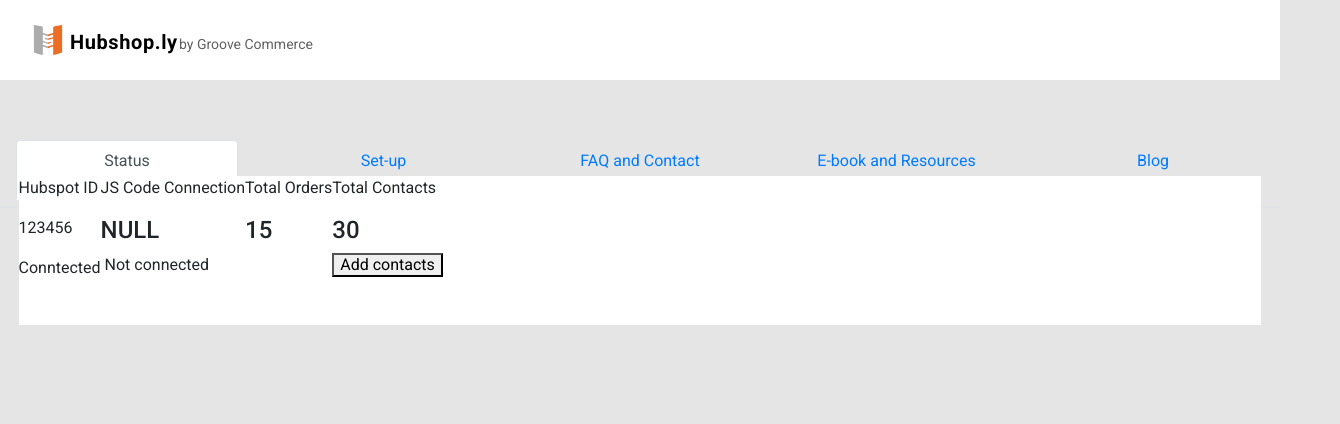
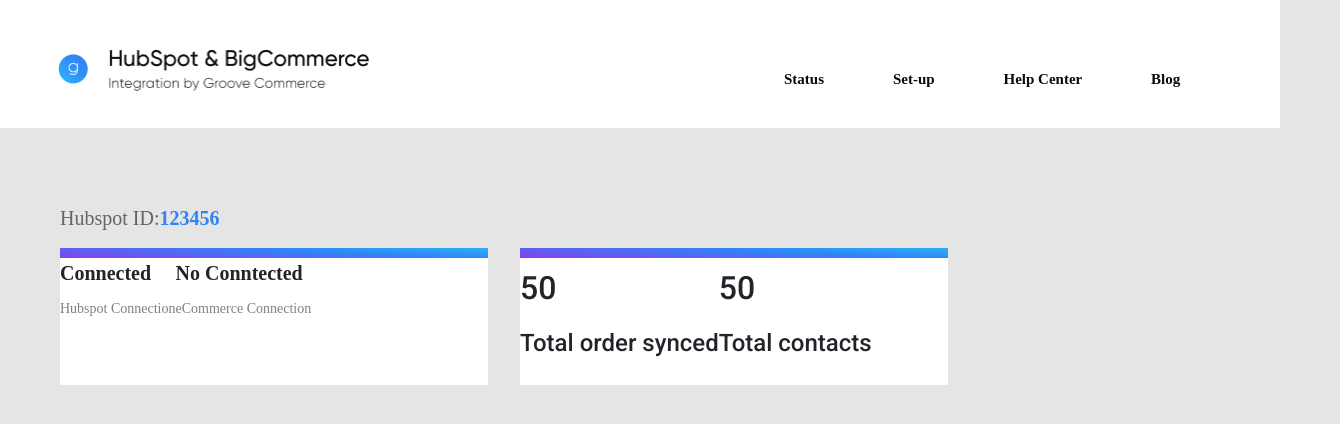
Before and after one commit to michaelzheng1/hubshop.ly, a React app: page / in a window 1280 px wide. Shown: the top 424 px of the page, 1340 px wide, since content can reach past the window. Built offline with nearby package versions, Linux system fonts and the light colour scheme.

Commit message:
status section on version 2

```diff
--- a/src/App.js
+++ b/src/App.js
@@ -14,7 +14,6 @@
             <BrowserRouter>
                 <div className="main-container">
                     <Header />
-                    <NavBar />
                     <Route exact path="/" component={Status} />
                     <Route exact path="/set-up" component={Setup} />
                     <Route exact path="/help-and-resources" component={HelpAndResources} />
--- a/src/components/Header/Header.css
+++ b/src/components/Header/Header.css
@@ -1,21 +1,18 @@
 .header {
   position: relative;
-  /*width: 1020px; */
   width: 100%;
-  height: 80px;
-  /* left: 260px; */
-  /*top: -2px; */
+  height: 128px;
   background: #ffffff;
 }
 
 .header img {
   position: absolute;
-  left: 33px;
-  top: 25px;
-  width: 30px;
-  height: 30px;
+  width: 311.78px;
+  height: 44px;
+  top: 47px;
+  left: 57.77px;
 }
-
+/*
 .header h1 {
   position: absolute;
   left: 70px;
@@ -42,3 +39,4 @@
   text-align: center;
   color: #616161;
 }
+*/
--- a/src/components/Header/Header.js
+++ b/src/components/Header/Header.js
@@ -1,13 +1,15 @@
 import React from 'react';
 import './Header.css';
+import Navbar from '../NavBar/NavBar';
 
 class Header extends React.Component {
     render() {
         return (
             <div className="header">
+                <div className="logo">
                 <img src="src/components/Images/logo.png" />
-                <h1>Hubshop.ly</h1>
-                <p>by Groove Commerce</p>
+                </div>
+                <Navbar />
             </div>
         );
     }
--- a/src/components/NavBar/NavBar.css
+++ b/src/components/NavBar/NavBar.css
@@ -1,34 +1,43 @@
 .navbar {
-  position: relative;
+  position: absolute;
   display: flex;
   text-align: center;
-  top: 52px;
+  width: 428.32px;
+  height: 23px;
+  left: 60%;
+  /*right: 102.68px;*/
+  top: 62px;
 }
+
 .navigation {
-  width: 150px;
-  height: 60px;
-  border-radius: 5px;
-  margin: 0 auto;
-  position: relative;
-  padding-top: 15px;
-
+  font-family: Muli;
+  font-style: normal;
+  font-weight: 600;
+  font-size: 15px;
+  line-height: 19px;
+  text-align: center;
+  color: #0b0b0b;
 }
+/*
 .nav-link {
   width: 222px;
   height: 60px;
 }
+*/
 
+.navigation a {
+  font-family: Muli;
+  font-style: normal;
+  font-weight: 600;
+  font-size: 15px;
+  line-height: 19px;
+  /* identical to box height */
+
+  text-align: center;
+
+  color: #0b0b0b;
+}
 /*
-.navigation a {
-  font-family: Roboto;
-  font-style: normal;
-  font-weight: bold;
-  font-size: 16px;
-  line-height: 19px;
-  text-align: center;
-  color: #000000;
-}
-
 .navigation:hover {
     text-decoration: none;
     background: linear-gradient(0deg, #ffffff, #ffffff), #ffa438;
--- a/src/components/NavBar/NavBar.js
+++ b/src/components/NavBar/NavBar.js
@@ -2,55 +2,33 @@
 import { Link } from "react-router-dom";
 import "./Navbar.css";
 import "bootstrap/dist/css/bootstrap.min.css";
-import Nav from 'react-bootstrap/Nav'
-import Tabs from 'react-bootstrap/Tabs'
-import Tab from 'react-bootstrap/Tab'
-/*
-handleEventKey = (eventKey) => {
-    console.log(eventKey);
-    // whatever write here...
-}
-*/
 
 class Navbar extends React.Component {
   constructor(props) {
     super(props);
     this.state = { tab: "status" };
-        this.handleSelect = this.handleSelect.bind(this);
   }
 
   handleSelect(eventKey) {
     console.log("eventkey", eventKey);
   }
-    /*
-     handleSelect = () => {
-        if (key === 1)
-            this.setState({ heading: "Log in" })
-        else
-            this.setState({ heading: "Sign up" })
-    }
-    */
+
   render() {
     return (
-        <Tabs defaultActiveKey="status" className="navbar" onSelect={this.handleSelect()}>
-        <Tab eventKey="status" title="Status" className="navigation">
-          <Link to="/"></Link>
-        </Tab>
-        <Tab eventKey="setup" title="Set-up" className="navigation">
-          <Link to="/set-up"></Link>
-        </Tab>
-        <Tab
-          eventKey="contact"
-          title="FAQ and Contact"
-          className="navigation"
-        ></Tab>
-        <Tab
-          eventKey="resources"
-          title="E-book and Resources"
-          className="navigation"
-        ></Tab>
-        <Tab eventKey="blog" title="Blog" className="navigation"></Tab>
-      </Tabs>
+      <div className="navbar">
+        <div className="navigation">
+          <Link to="/">Status</Link>
+        </div>
+        <div className="navigation">
+          <Link to="/set-up">Set-up</Link>
+        </div>
+        <div className="navigation">
+          <Link to="/help-and-resources">Help Center</Link>
+        </div>
+        <div className="navigation">
+          <Link to="/blog">Blog</Link>
+        </div>
+      </div>
     );
   }
 }
--- a/src/components/Status/Status.css
+++ b/src/components/Status/Status.css
@@ -1,106 +1,86 @@
 .status {
-    position: relative;
-    width: 100%;
-    margin: auto 0;
-    top: -40px;
+  position: relative;
+  width: 100%;
+  margin: auto 0;
 }
 
-.status-container {
-    background-color: white;
-    position: relative;
-    width: 97.1%;
-    margin: 0 auto;
-    height: 149px;
+.hubspot-id {
+  position: absolute;
+  width: 197px;
+  height: 25px;
+  left: 60px;
+  top: 65px;
 }
 
-.setup-title  {
+.hubspot {
+  font-family: Muli;
+  font-style: normal;
+  font-weight: normal;
+  font-size: 20px;
+  line-height: 25px;
+  color: #646464;
+}
+
+.id {
+  font-family: Muli;
   font-style: normal;
   font-weight: bold;
-  font-size: 24px;
-  line-height: 28px;
+  font-size: 20px;
+  line-height: 25px;
+  color: #2f85f6;
+}
 
-  color: #616161;
+.flex-container {
+  display: flex;
+  flex-wrap: nowrap;
+  position: relative;
+  top: 120px;
+  width: 100%;
+  left: 60px;
+}
+.flex-container .status {
+  background-color: white;
 
-  position: absolute;
-  top: 47px;
-  left: 12px;
+  width: 428px;
+  top: 0;
+  left: 0;
+  height: 137px;
+  background-image: linear-gradient(
+    2.7deg,
+    #8c3cee 0%,
+    #2f85f6 60.78%,
+    #2daef7 100%
+  );
+  background-size: 100% 10px;
+  background-position: 0% 0%, 0% 100%;
+  background-repeat: no-repeat;
 }
-/*
-.status-container  {
-  position: absolute;
-  width: 928px;
-  height: 230px;
-  left: 12px;
-  top: 115px;
 
-  background: #ffffff;
+.flex-container .status:nth-child(2) {
+  left: 32px;
 }
-*/
 
-.status-container h1  {
-  position: absolute;
-  width: 287px;
-  height: 24px;
-  left: 48px;
+.connect-status h1 {
+  font-family: Muli;
   font-style: normal;
   font-weight: bold;
-  font-size: 24px;
-  line-height: 28px;
+  font-size: 20px;
+  line-height: 25px;
 
-  color: #000000;
+  display: flex;
+  align-items: center;
+  text-align: center;
 }
-.flex-container {
-  background-color: white;
-  display: flex;
-  flex-wrap: nowrap;
-/*
-  position: absolute;
-  top: 62px;
-  left: 6px;
-  */
-}
-.section-title  {
+.connect-status h4 {
+  font-family: Muli;
   font-style: normal;
   font-weight: normal;
-  font-size: 18px;
-  line-height: 21px;
+  font-size: 14px;
+  line-height: 18px;
+
+  display: flex;
+  align-items: center;
   text-align: center;
-  margin: 0;
-  color: #000000;
+
+  color: #818181;
 }
-.section  {
-  width: 176px;
-  height: 71px;
-  background-color: red;
-  margin: 0;
-  text-align: auto;
-}
-
-.section:not(:first-child)  {
-  margin-left: 66px;
-}
-.section-value  {
-  font-style: normal;
-  font-weight: bold;
-  font-size: 24px;
-  line-height: 28px;
-  text-align: center;
-  margin: 0;
-
-  color: #000000;
-}
-
-.connection  {
-  text-align: center;
-}
-
-.button-center  {
-  margin-left: 30px;
-}
-
-.button-center button  {
-  background: #c4c4c4;
-  border-radius: 12.5px;
-  width: 106px;
-  height: 25px;
-}
--- a/src/components/Status/Status.js
+++ b/src/components/Status/Status.js
@@ -1,34 +1,35 @@
-import React from 'react';
-import './Status.css';
+import React from "react";
+import "./Status.css";
 
 class Status extends React.Component {
   render() {
     return (
       <div className="status">
-
-
-                <div className="status-container">
-                    <div className="flex-container">
-                        <div className="section">
-                            <p className="section-title">Hubspot ID</p>
-                            <p className="section-value">123456</p>
-                            <div className="connection">Conntected</div>
+        <div className="hubspot-id">
+          <h1 className="hubspot">
+            Hubspot ID:
+            <span className="id">123456</span>
+          </h1>
         </div>
-                        <div className="section">
-                            <p className="section-title">JS Code Connection</p>
-                            <h4 className="section-value">NULL</h4>
-                            <div className="connection"> Not connected</div>
+        <div className="flex-container">
+          <div className="flex-container status">
+            <div className="connect-status">
+              <h1>Connected</h1>
+              <h4>Hubspot Connection</h4>
             </div>
-                        <div className="section">
-                            <p className="section-title">Total Orders</p>
-                            <h4 className="section-value">15</h4>
+            <div className="connect-status">
+              <h1 className="connection">No Conntected</h1>
+              <h4>eCommerce Connection</h4>
             </div>
-                        <div className="section">
-                            <p className="section-title">Total Contacts</p>
-                            <h4 className="section-value">30</h4>
-                            <div className="button-center">
-                                <button>Add contacts</button>
           </div>
+          <div className="flex-container status">
+            <div className="number-section">
+              <h1 className="number">50</h1>
+              <h4 className="number-descrip">Total order synced</h4>
+            </div>
+            <div className="number-section">
+              <h1 className="number">50</h1>
+              <h4 className="number-descrip">Total contacts</h4>
             </div>
           </div>
         </div>
@@ -36,20 +37,5 @@
     );
   }
 }
-/*
 
-
-<p className="section-title">Hubspot ID</p>
-                            <h4 className="section-value">123456</h4>
-                            <div className="connection">Conntected</div>
-
-                                  <h4 className="section-value">NULL</h4>
-                            <div className="connection"> Not connected</div>
-
-                                                        <h4 className="section-value">15</h4>
-
-                                                        <h4 className="section-value">30</h4>
-                            <button>Add contacts</button>
-
-*/
 export default Status;
```
Also changed, not shown: src/components/Images/logo.png. Lines whose indentation alone changed are shown as unchanged.
